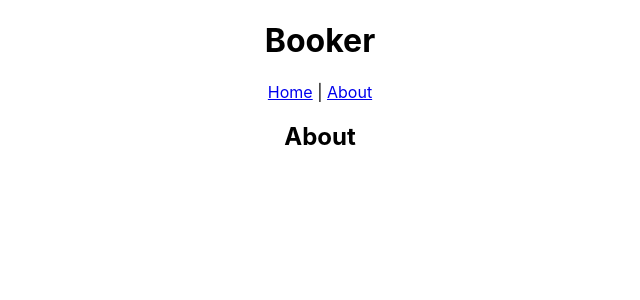
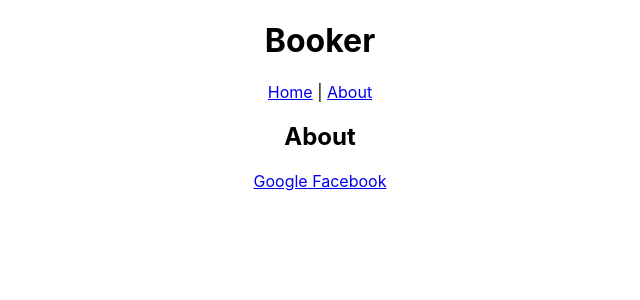
Before and after one commit to huynhquynh-dev/React-Router-v6, a React (Create React App) app: page /about in a window 1280 px wide. Shown: the top 300 px of the page, without its empty margins (320-960 px from the left). Built offline with nearby package versions, Linux system fonts and the light colour scheme.

Commit message:
-Add data sample

```diff
--- a/src/components/About.tsx
+++ b/src/components/About.tsx
@@ -1,10 +1,19 @@
+import { abouts } from 'data/abouts'
 import React from 'react'
+import { Link } from 'react-router-dom'
 
 const About = () => {
     return (
         <main>
             <h2>About</h2>
-        </main>
+            <div>
+                <nav>
+                    {abouts.map(about => (
+                        <Link key={about.id} to={`${about.id}`} > {about.name}</Link>
+                    ))}
+                </nav>
+            </div>
+        </main >
     )
 }
 
--- /dev/null
+++ b/src/data/abouts.ts
@@ -0,0 +1,15 @@
+interface About {
+    id: number;
+    name: string;
+}
+
+export const abouts: About[] = [
+    {
+        id: 1,
+        name: 'Google',
+    },
+    {
+        id: 2,
+        name: 'Facebook',
+    },
+];
```
